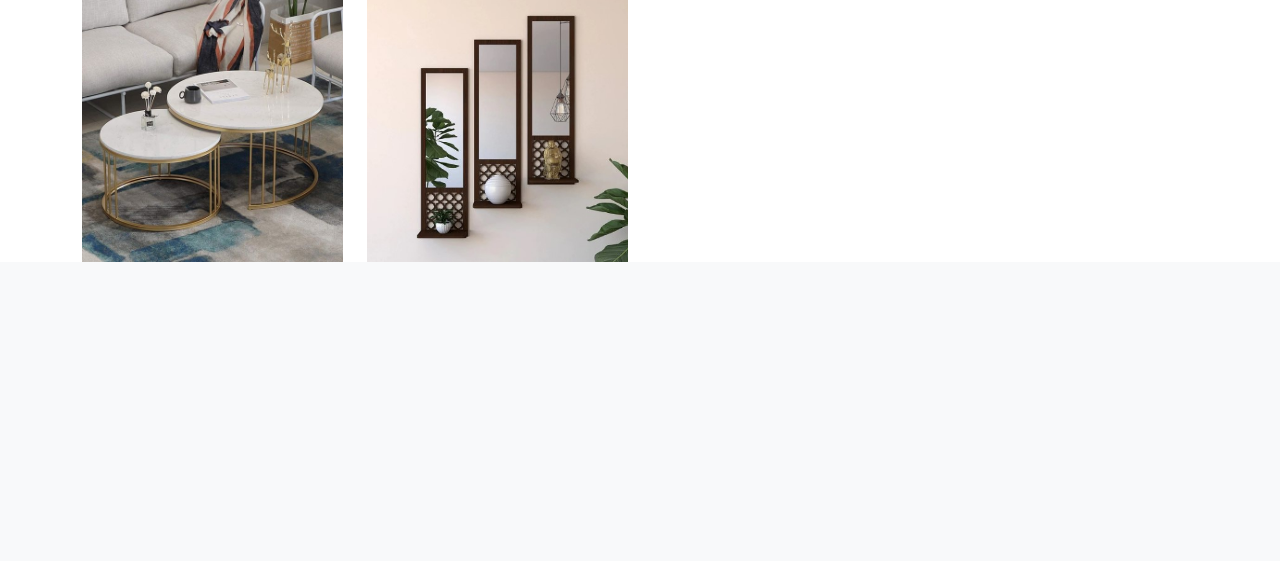
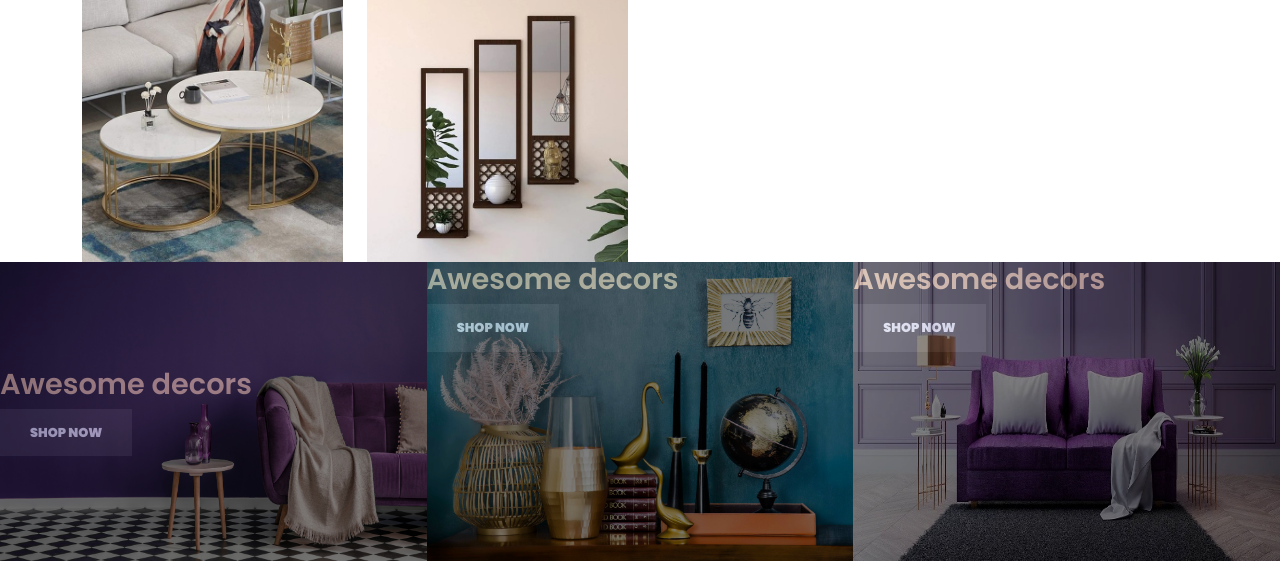
Before and after one commit to SakshyamStha/furniture_store_ecommerce, a PHP site: page / in a window 1280 px wide. Shown: the part 1062-1623 px from the top of the page. Before the commit the page ends 1324 px from the top, so only its background shows below. Run offline with PHP 8.4, Linux system fonts and the light colour scheme.

Commit message:
added new section

```diff
--- a/assets/css/style.css
+++ b/assets/css/style.css
@@ -124,3 +124,36 @@ button:hover{
 #home span{
     color: coral;
 }
+
+#new .one img{
+    width: 100%;
+    height: 100%;
+    background-position: center;
+    background-repeat: none;
+    background-size: cover;
+}
+
+#new .one{
+    position: relative;
+}
+
+#new .one .details{
+    position: absolute;
+    top: 0;
+    left: 0;
+    color: burlywood;
+    font-weight: bold;
+    transition: .4s ease;
+    opacity: .5;
+    background-color: rgb(1,1,1);
+    width: 100%;
+    height: 100%;
+}
+
+#new .one:nth-child(1) .details{
+    display: flex;
+    justify-content: center;
+    flex-direction: column;
+    align-items: flex-start;
+    text-align: start;
+}
--- a/index.html
+++ b/index.html
@@ -73,6 +73,38 @@
 
       </section>
 
+
+      <section id="new" class="w-100">
+        <div class="row p-0 m-0">
+
+          <div class="one col-lg-4 col-md-12 col-sm-12 p-0">
+            <img class="img-fluid" src="assets/imgs/1.jpg" alt="">
+            <div class="details">
+              <h2>Awesome decors</h2>
+              <button class="text-uppercase">Shop Now</button>
+            </div>
+          </div>
+
+          <div class="one col-lg-4 col-md-12 col-sm-12 p-0">
+            <img class="img-fluid" src="assets/imgs/2.jpg" alt="">
+            <div class="details">
+              <h2>Awesome decors</h2>
+              <button class="text-uppercase">Shop Now</button>
+            </div>
+          </div>
+
+          <div class="one col-lg-4 col-md-12 col-sm-12 p-0">
+            <img class="img-fluid" src="assets/imgs/3.jpg" alt="">
+            <div class="details">
+              <h2>Awesome decors</h2>
+              <button class="text-uppercase">Shop Now</button>
+            </div>
+          </div>
+
+        </div>
+
+      </section>
+
     <script src="https://cdn.jsdelivr.net/npm/bootstrap@5.3.3/dist/js/bootstrap.bundle.min.js" integrity="sha384-YvpcrYf0tY3lHB60NNkmXc5s9fDVZLESaAA55NDzOxhy9GkcIdslK1eN7N6jIeHz" crossorigin="anonymous"></script>
 </body>
 </html>
```
